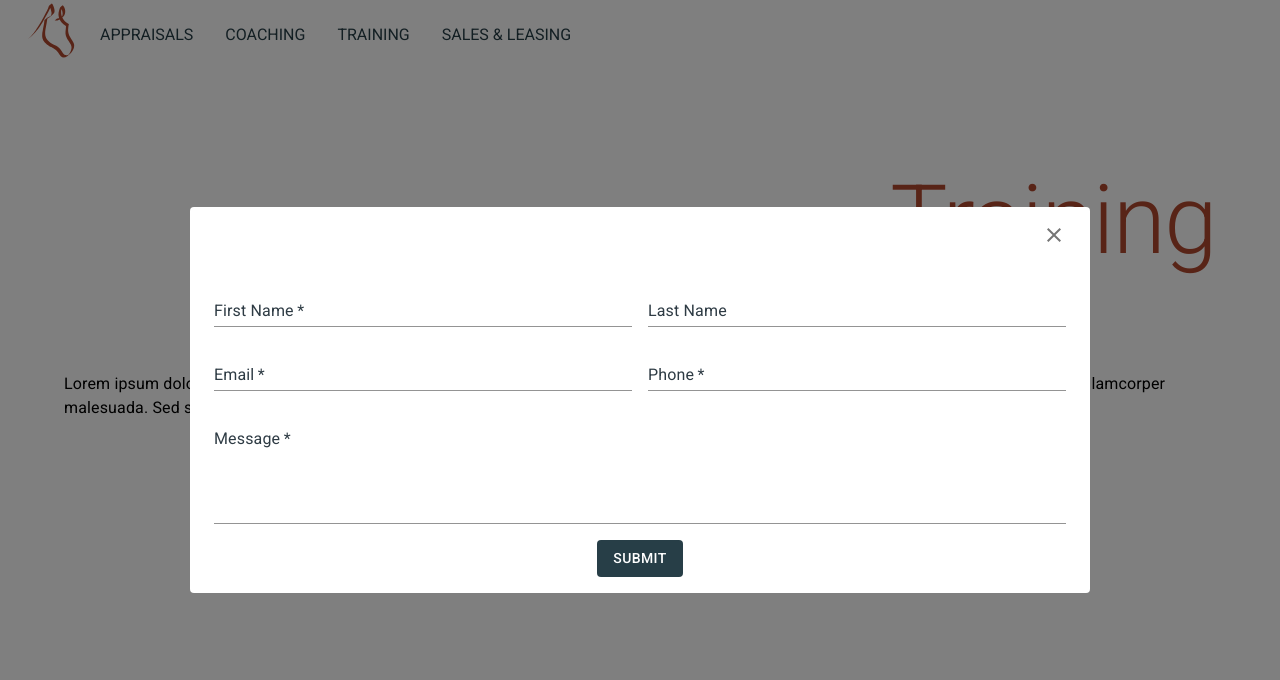
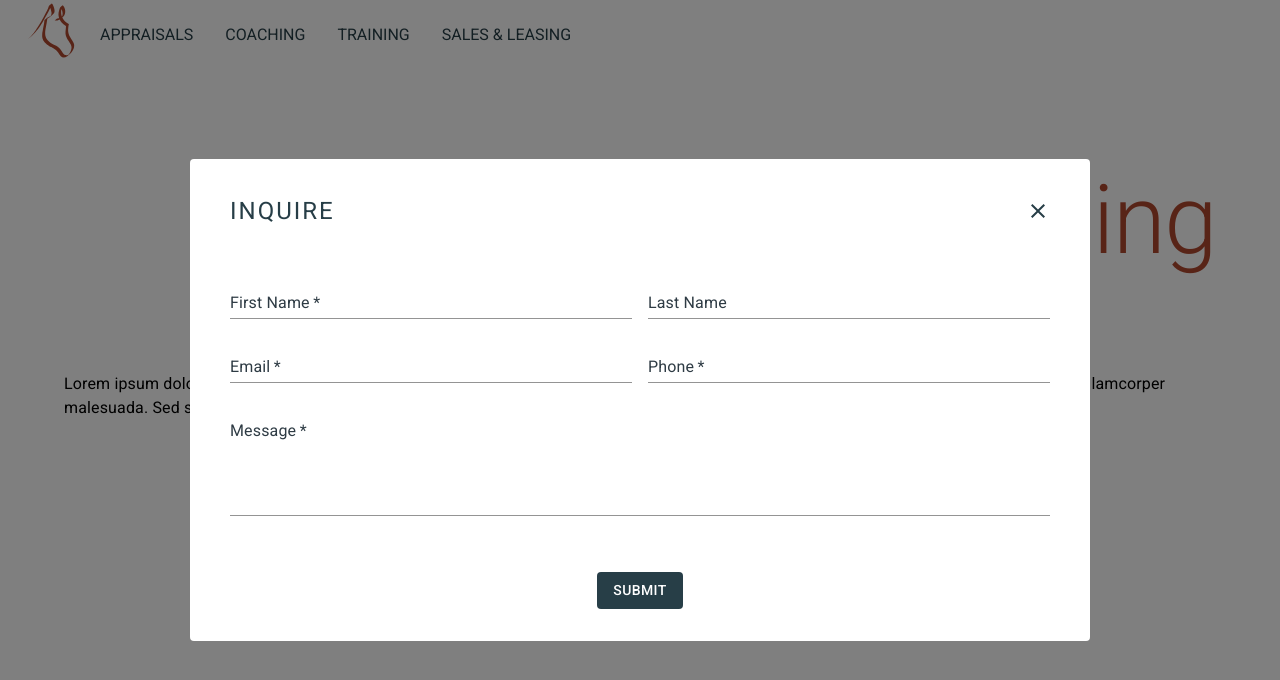
Before and after one commit to spkng-slnc/red-mare, a React (Vite) app: page /training in a window 1280 px wide. Both pictures are taken after a click on the button "INQUIRE". Shown: the top 680 px of the page. Built offline with nearby package versions, Linux system fonts and the light colour scheme.

Commit message:
add title to inquiry modal

```diff
--- a/src/components/Dialogs/InquiryDialog.tsx
+++ b/src/components/Dialogs/InquiryDialog.tsx
@@ -27,14 +27,35 @@ export const InquiryDialog: FC<InquiryDialogProps> = ({
       onClose={onClose}
       sx={{ height: `${height * 7}` }}
     >
-      <Box display="flex" justifyContent="flex-end" mx={2} mt={1}>
-        {Boolean(prompt) && <Typography>{prompt}</Typography>}
-        <IconButton onClick={onClose}>
-          <Close fill={palette.primary.light} />
+      <Box
+        display="flex"
+        justifyContent="space-between"
+        alignItems="center"
+        mx={4}
+        mt={4}
+      >
+        <Typography
+          variant="h5"
+          textTransform="uppercase"
+          fontWeight="400"
+          letterSpacing={2}
+          color={palette.primary.main}
+          ml={1}
+        >
+          Inquire
+        </Typography>
+        <IconButton onClick={onClose} color="primary">
+          <Close />
         </IconButton>
       </Box>
 
-      <Box padding={2}>
+      {Boolean(prompt) && (
+        <Box>
+          <Typography>{prompt}</Typography>
+        </Box>
+      )}
+
+      <Box padding={4}>
         <InquiryForm />
       </Box>
     </Dialog>
--- a/src/components/Forms/InquiryForm.tsx
+++ b/src/components/Forms/InquiryForm.tsx
@@ -68,7 +68,7 @@ export const InquiryForm = () => {
         />
       </FormRow>
 
-      <FormRow mt={1}>
+      <FormRow mt={6}>
         <Button type="submit" variant="contained">
           Submit
         </Button>
```
